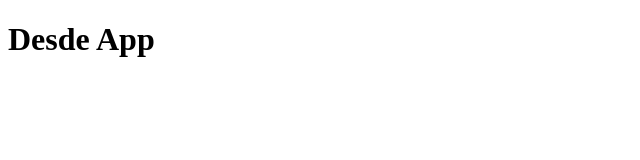
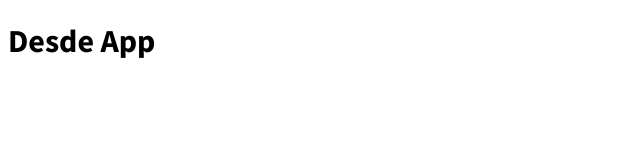
Before and after one commit to facundh/cotizador-cripto22, a React (Vite) app: page / in a window 1280 px wide. Shown: the top 160 px of the page, without its empty margins (0-640 px from the left). Built offline with nearby package versions, Linux system fonts and the light colour scheme.

Commit message:
imagenes listas

```diff
--- a/index.html
+++ b/index.html
@@ -4,6 +4,9 @@
     <meta charset="UTF-8" />
     <link rel="icon" type="image/svg+xml" href="/src/favicon.svg" />
     <meta name="viewport" content="width=device-width, initial-scale=1.0" />
+    <link rel="preconnect" href="https://fonts.googleapis.com">
+    <link rel="preconnect" href="https://fonts.gstatic.com" crossorigin>
+    <link href="https://fonts.googleapis.com/css2?family=Quicksand:wght@300;500;700&family=Source+Sans+Pro:wght@400;700;900&display=swap" rel="stylesheet">
     <title>Cotizador Criptomonedas React</title>
   </head>
   <body>
--- a/src/index.css
+++ b/src/index.css
@@ -1,3 +1,4 @@
 body{
   background-color:'#0D8263' ;
+  font-family:'Source Sans Pro', sans-serif;
 }
```
Also changed, not shown: src/img/imagen-criptos.png (added).
